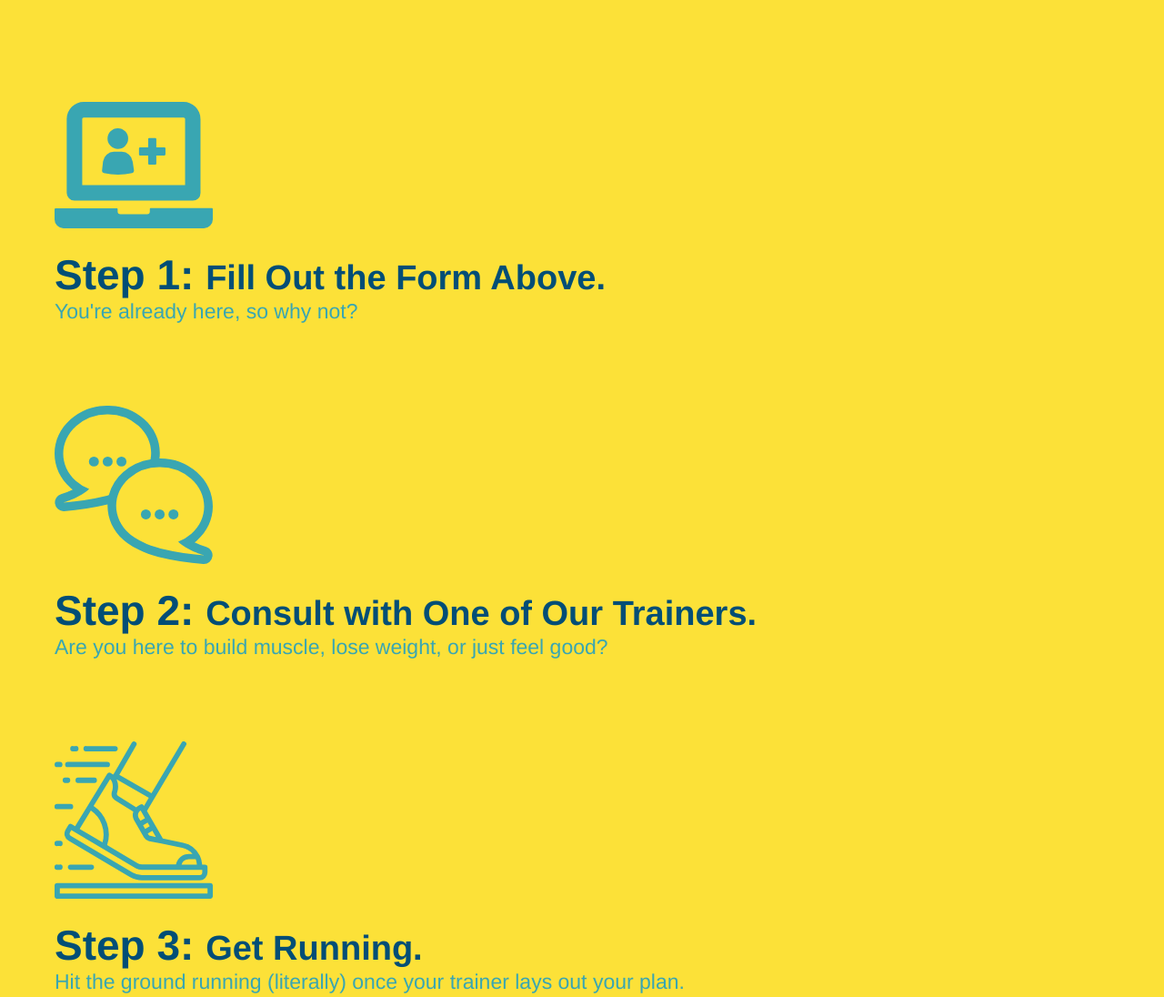
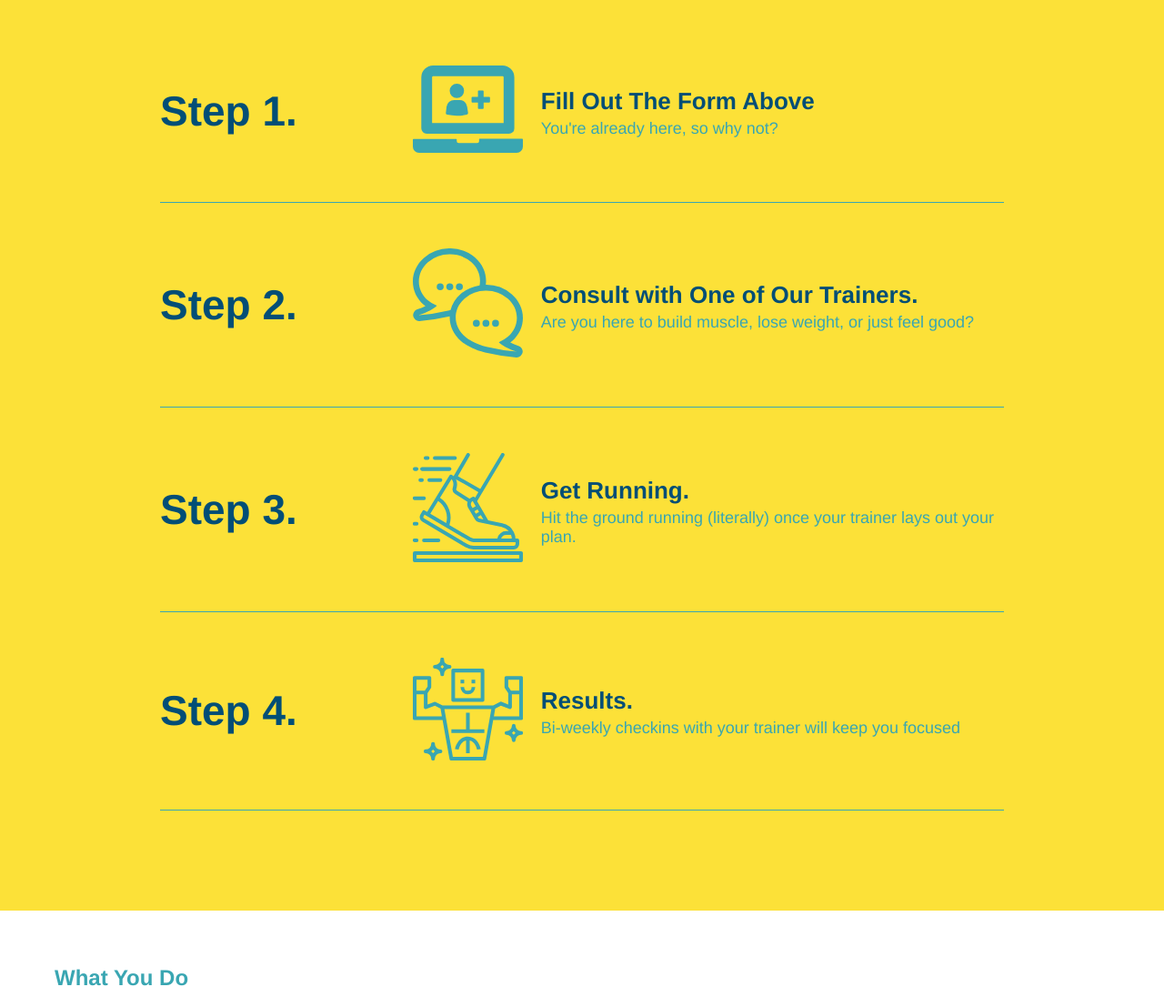
Before and after one commit to quinn9111/run-buddy, a plain HTML site: page 01-HTML/Unsolved/index.html in a window 1280 px wide. Shown: the part 1840-2936 px from the top of the page at 91% size. Drawn offline with Linux system fonts and the light colour scheme.

Commit message:
add flexbox to the steps

```diff
--- a/01-HTML/Unsolved/assets/css/style.css
+++ b/01-HTML/Unsolved/assets/css/style.css
@@ -68,28 +68,15 @@ section {
   background: #fce138;
 }
 
-.steps div {
-  margin-bottom: 80px;
+.step h3 {
+  color: #024e76;
+  font-size: 46px;
+  flex: 1 30%;
 }
 
-.steps img {
-  width: 15%;
-  margin: 10px 0;
-}
-
-.steps h3 {
-  color: #024e76;
-  font-size: 46px;
-  margin-top: 10px;
-}
-
-.steps p {
+.step-text p {
   color: #39a6b2;
-  font-size: 23px;
-}
-
-.steps span {
-  font-size: 38px;
+  font-size: 18px;
 }
 
 .primary-border {
@@ -292,3 +279,40 @@ footer a {
 .flex-row {
   display: flex;
 }
+
+.step-text h4 {
+  font-size: 26px;
+  line-height: 1.5;
+  color: #024e76;
+}
+
+.step {
+  margin: 50px auto;
+  padding-bottom: 50px;
+  width: 80%;
+  border-bottom: 1px solid #39a6b2;
+  display: flex;
+  flex-wrap: wrap;
+  align-items: center;
+  justify-content: space-between;
+}
+
+.step-info{
+  flex: 2 70%;
+  display: flex;
+  flex-wrap: wrap;
+  align-items: center;
+}
+
+.step-img {
+  flex: 1 12%;
+  margin-right: 20px;
+}
+
+.step-text {
+  flex: 12;
+}
+
+.step-img img {
+  max-width: 100%;
+}
--- a/01-HTML/Unsolved/index.html
+++ b/01-HTML/Unsolved/index.html
@@ -104,28 +104,64 @@
 </div>
 
   <div>
+    <div class="step">
+      <h3>Step 1.</h3>
+      <div class="step-info">
+      <div class="step-img">
     <img src="./assets/images/step-1.svg" alt="" />
-    <h3>Step 1: <span>Fill Out the Form Above.</span></h3>
+    </div>
+
+    <div class="step-text">
+      <h4>Fill Out The Form Above</h4>
     <p>You're already here, so why not?</p>
   </div>
+</div>
+</div>
 
-  <div>
+<div>
+  <div class="step">
+    <h3>Step 2.</h3>
+    <div class="step-info">
+    <div class="step-img">
     <img src="./assets/images/step-2.svg" alt="" />
-    <h3>Step 2: <span>Consult with One of Our Trainers.</span></h3>
+  </div>
+
+  <div class="step-text">
+      <h4>Consult with One of Our Trainers.</h4>
     <p>Are you here to build muscle, lose weight, or just feel good?</p>
   </div>
+</div>
+</div>
 
-  <div>
+<div>
+  <div class="step">
+    <h3>Step 3.</h3>
+    <div class="step-info">
+    <div class="step-img">
     <img src="./assets/images/step-3.svg" alt="" />
-    <h3>Step 3: <span>Get Running.</span></h3>
+    </div>
+
+    <div class="step-text">
+    <h4>Get Running.</h4>
     <p>Hit the ground running (literally) once your trainer lays out your plan.</p>
   </div>
+</div>
+</div>
 
-  <div>
+<div>
+  <div class="step">
+    <h3>Step 4.</h3>
+    <div class="step-info">
+    <div class="step-img">
     <img src="./assets/images/step-4.svg" alt="" />
-    <h3>Step 4: <span>Results.</span> </h3>
+  </div>
+
+  <div class="step-text">
+    <h4>Results.</h4>
     <p>Bi-weekly checkins with your trainer will keep you focused</p>
   </div>
+</div>
+</div>
 </section>
 
 <!-- "what you do" section -->
```
